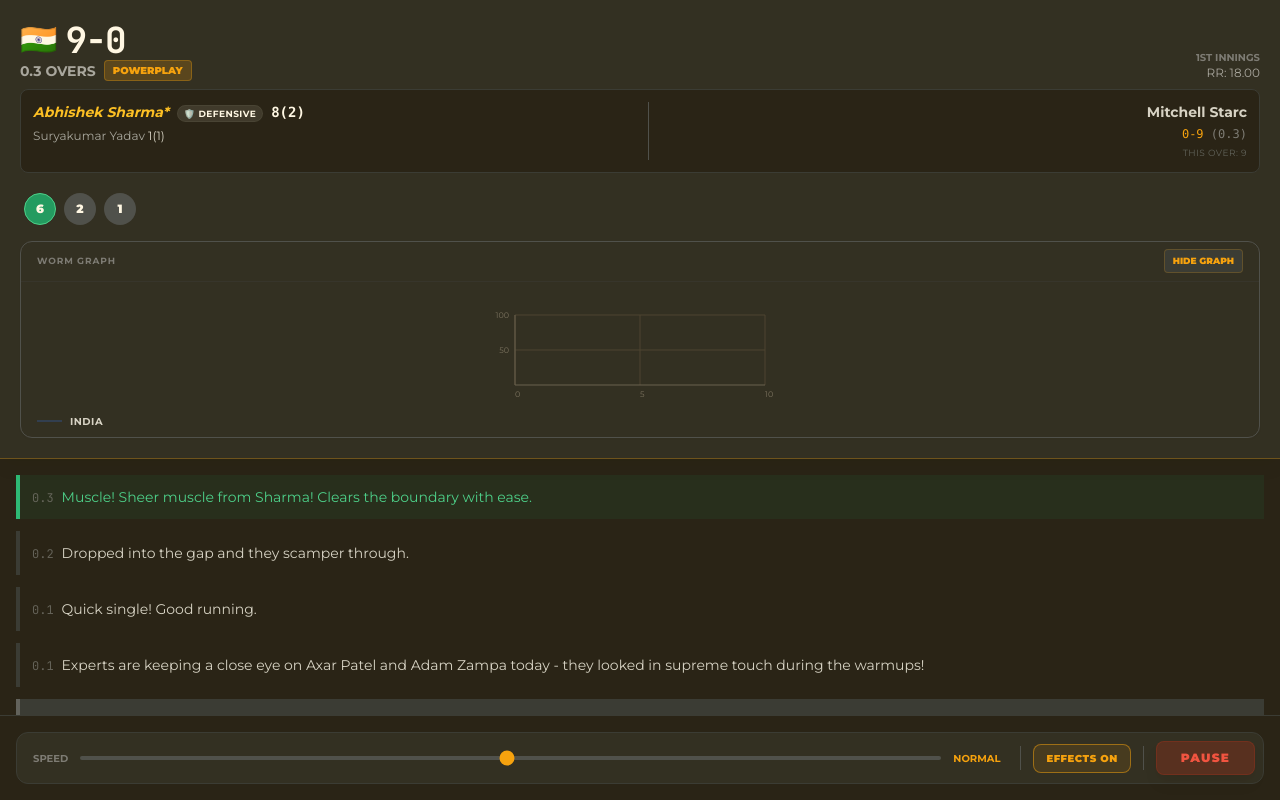
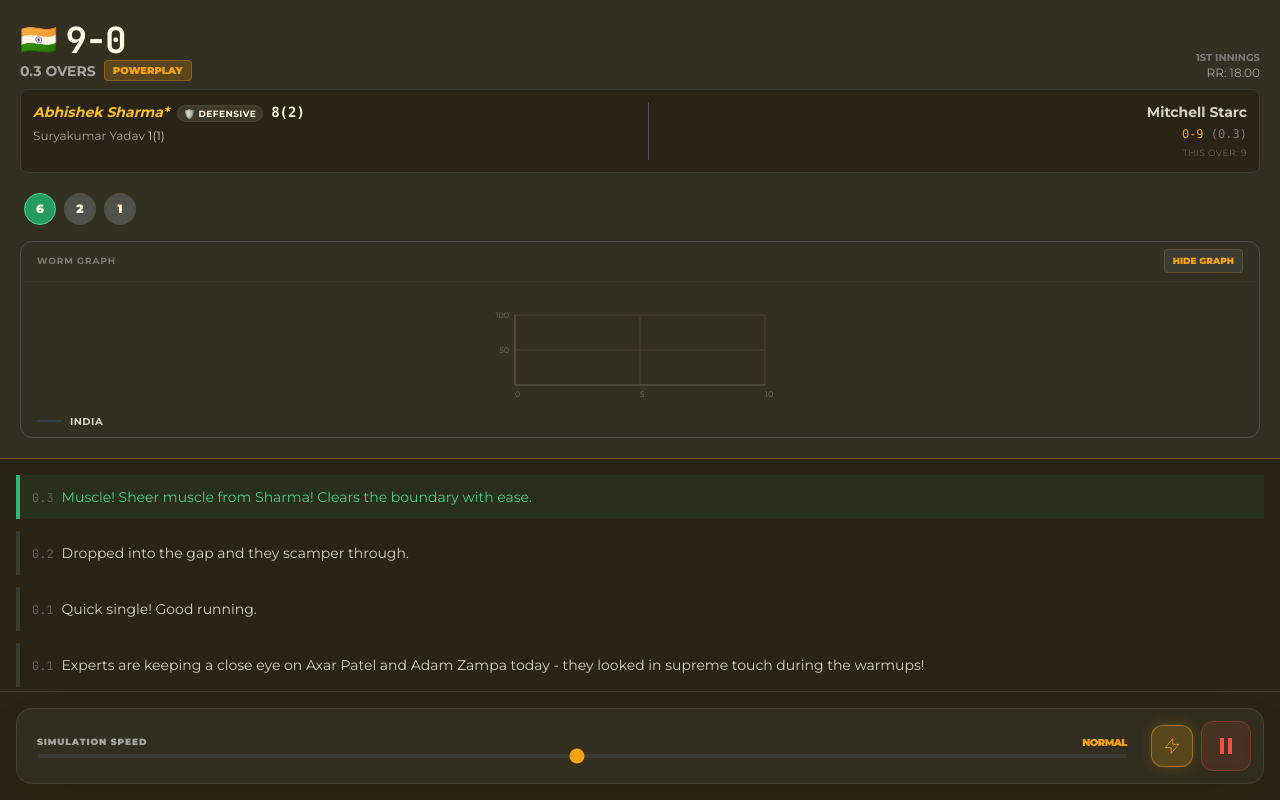
Before and after one commit to jzfdav/cricfuzz, a Preact app: page / in a window 1280 px wide. Both pictures are taken after a click on the button "START MATCH". Built offline with nearby package versions, Linux system fonts and the light colour scheme.

Commit message:
feat(ui): redesign controls with icons and improved speed slider

```diff
--- a/src/components/Controls.tsx
+++ b/src/components/Controls.tsx
@@ -7,54 +7,66 @@ interface ControlsProps {
 
 export function Controls({ engine }: ControlsProps) {
     const speed = GameState.speed.value;
+    const isRunning = GameState.isRunning.value;
+    const effects = GameState.immersiveEffects.value;
+
     // Map speed to label (1=Slow, 100=Fast)
     const speedLabel = speed < 30 ? "Slow" : speed > 70 ? "Fast" : "Normal";
 
     return (
-        <div className="flex items-center gap-3 bg-[#161B22] p-2 rounded-xl border border-gray-800">
-            {/* Speed Control Section - Compact */}
-            <div className="flex-grow flex items-center gap-3 px-2">
-                <span className="text-[10px] uppercase text-gray-500 font-bold whitespace-nowrap">Speed</span>
+        <div className="flex items-center gap-4 bg-[#161B22]/90 backdrop-blur-md p-3 rounded-2xl border border-white/10 shadow-2xl">
+            {/* Speed Control Section - Redesigned */}
+            <div className="flex-grow flex flex-col gap-1 px-2">
+                <div className="flex justify-between items-center">
+                    <span className="text-[9px] uppercase text-gray-400 font-black tracking-widest">Simulation Speed</span>
+                    <span className="text-[10px] text-amber-500 font-black uppercase tracking-tighter">{speedLabel}</span>
+                </div>
                 <input
                     type="range"
                     min="1"
                     max="100"
                     value={speed}
                     onInput={(e) => engine.setSpeed(parseInt((e.target as HTMLInputElement).value))}
-                    className="w-full h-1 bg-gray-700 rounded-lg appearance-none cursor-pointer accent-amber-500"
+                    className="w-full h-1 bg-gray-800 rounded-lg appearance-none cursor-pointer accent-amber-500 hover:accent-amber-400 transition-all"
                 />
-                <span className="text-[10px] text-amber-500 font-bold w-12 text-right uppercase">{speedLabel}</span>
             </div>
 
-            {/* Separator */}
-            <div className="h-6 w-px bg-gray-700"></div>
-
-            {/* Effects Toggle */}
+            {/* Actions Section */}
+            <div className="flex items-center gap-2">
+                {/* Effects Toggle - Icon based */}
                 <button
                     onClick={() => GameState.immersiveEffects.value = !GameState.immersiveEffects.value}
-                className={`flex items-center gap-2 px-3 py-1.5 rounded-lg border transition-all ${GameState.immersiveEffects.value
-                    ? "bg-amber-500/10 border-amber-500/50 text-amber-500"
-                    : "bg-gray-800 border-gray-700 text-gray-500"
+                    className={`p-2.5 rounded-xl border transition-all active:scale-90 ${effects
+                        ? "bg-amber-500/20 border-amber-500/50 text-amber-500 shadow-[0_0_15px_rgba(245,158,11,0.2)]"
+                        : "bg-gray-800/50 border-gray-700 text-gray-500"
                         }`}
+                    title={effects ? "Effects On" : "Effects Off"}
                 >
-                <span className="text-[10px] font-black uppercase tracking-wider">
-                    {GameState.immersiveEffects.value ? "Effects On" : "Effects Off"}
-                </span>
+                    <svg className="w-5 h-5" fill="none" stroke="currentColor" viewBox="0 0 24 24">
+                        <path strokeLinecap="round" strokeLinejoin="round" strokeWidth="2.5" d="M13 10V3L4 14h7v7l9-11h-7z" />
+                    </svg>
                 </button>
 
-            {/* Separator */}
-            <div className="h-6 w-px bg-gray-700"></div>
-
-            {/* Play/Pause Button - Compact */}
+                {/* Play/Pause Button - Icon based */}
                 <button
-                onClick={() => GameState.isRunning.value ? engine.stopMatch() : engine.resumeMatch()}
-                className={`px-6 py-2 rounded-lg font-black uppercase text-xs tracking-widest shadow-lg active:scale-95 transition-all ${GameState.isRunning.value
-                    ? "bg-red-900/40 text-red-500 border border-red-900/50 hover:bg-red-900/60"
-                    : "bg-amber-500 text-black hover:bg-amber-400"
+                    onClick={() => isRunning ? engine.stopMatch() : engine.resumeMatch()}
+                    className={`p-3 rounded-xl font-black transition-all active:scale-90 shadow-lg ${isRunning
+                        ? "bg-red-500/10 text-red-500 border border-red-500/30 hover:bg-red-500/20"
+                        : "bg-emerald-500 text-black hover:bg-emerald-400 border border-emerald-400/50"
                         }`}
+                    title={isRunning ? "Pause" : "Play"}
                 >
-                {GameState.isRunning.value ? "Pause" : "Play"}
+                    {isRunning ? (
+                        <svg className="w-6 h-6" fill="currentColor" viewBox="0 0 24 24">
+                            <path d="M6 4h4v16H6V4zm8 0h4v16h-4V4z" />
+                        </svg>
+                    ) : (
+                        <svg className="w-6 h-6 translate-l-0.5" fill="currentColor" viewBox="0 0 24 24">
+                            <path d="M8 5v14l11-7z" />
+                        </svg>
+                    )}
                 </button>
+            </div>
         </div>
     );
 }
```
Also changed, not shown: 1 other file (tests, documents, lock files or other folders). Lines whose indentation alone changed are shown as unchanged.
